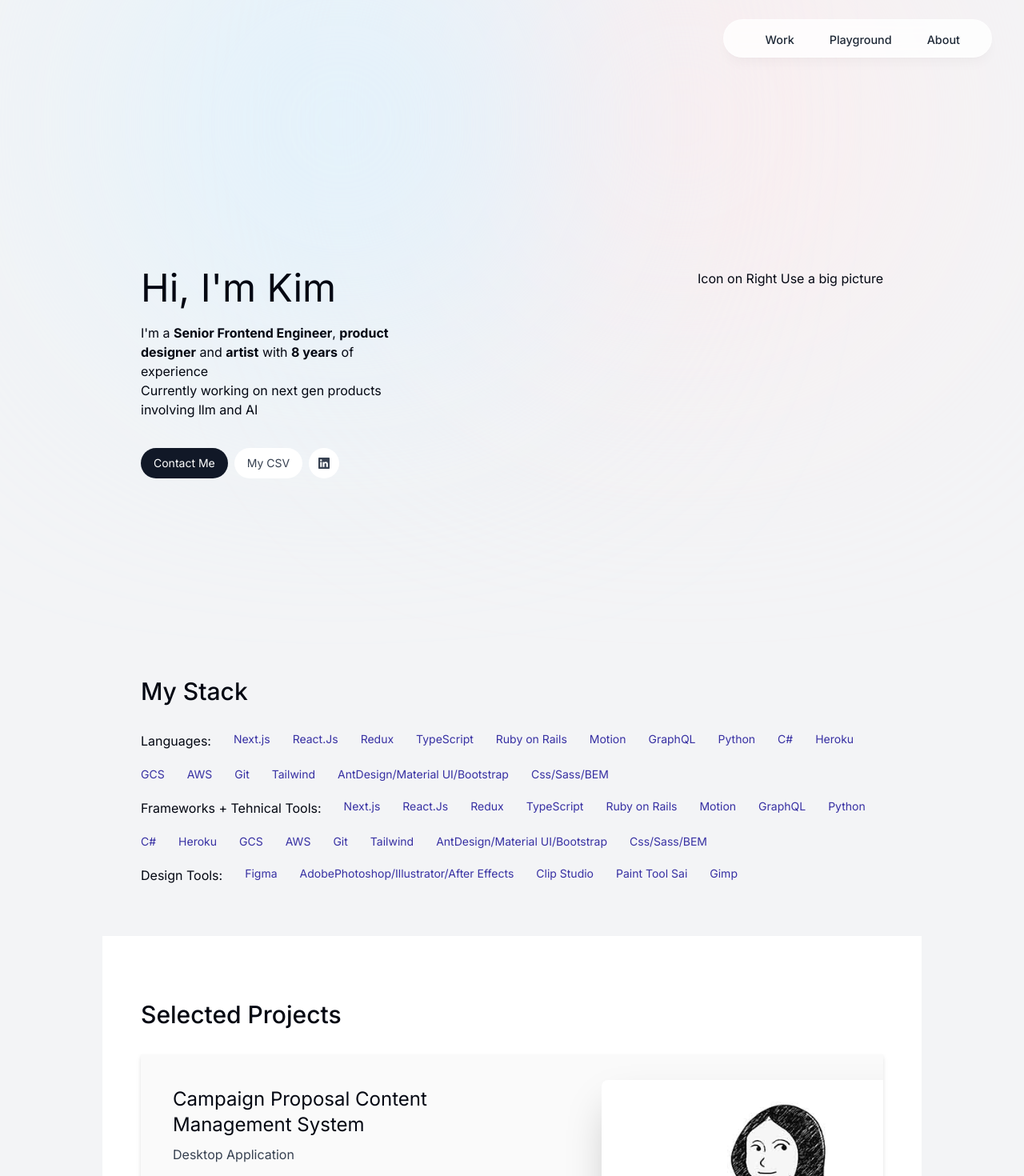
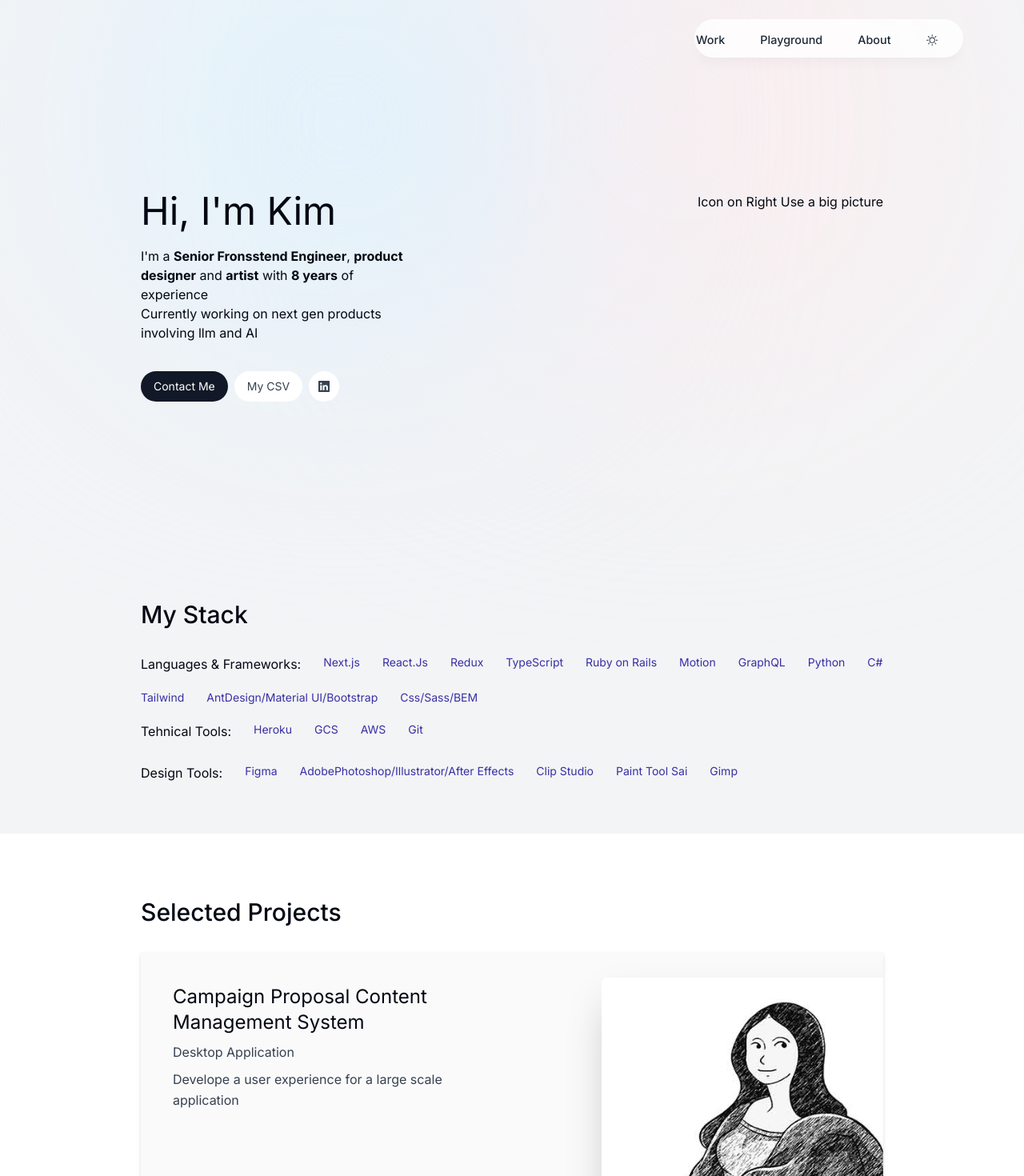
Before and after one commit to KJoWu/portfolio, a Next.js app: page / in a window 1280 px wide. Shown: the top 1470 px of the page at 80% size. Built offline with nearby package versions, Linux system fonts and the light colour scheme.

Commit message:
add fixed theme with context

```diff
--- a/app/_components/header.tsx
+++ b/app/_components/header.tsx
@@ -3,26 +3,31 @@ import React from "react";
 import { motion } from "framer-motion";
 import { links } from "../lib/pageLinks";
 import Link from "next/link";
+// import ThemeSwitch from "./themeSwitch";
+import { useTheme } from "../_context/themeContext";
+import { BsMoon, BsSun } from "react-icons/bs";
+import { useRouter } from 'next/router';
 
-// sm:w-[35rem]
+
 export default function Header() {
+  const { isDarkTheme, toggleTheme } = useTheme();
+
   return (
     <header className="z-[999] relative">
       <motion.div
-        className="fixed top-0 right-0 h-[4.5rem] w-full rounded-none border
+        className="fixed top-0 right-9 h-[4.5rem] w-full rounded-none border
          border-white border-opacity-40 bg-white bg-opacity-80 shadow-lg
           shadow-black/[0.03] backdrop-blur-[0.5rem]
-
           sm:top-6 sm:h-[3rem]  sm:w-[21rem] sm:rounded-full sm:mr-10
            dark:bg-gray-950 dark:border-black/40 dark:bg-opacity-75"
         initial={{ y: -100, x: "50%", opacity: 0 }}
         animate={{ y: 0, x: "0", opacity: 1 }}
       ></motion.div>
 
-      <nav className="flex fixed top-[0.15rem] right-0 h-12 py-2 sm:top-[1.7rem] sm:right-12 sm:h-[initial] sm:py-0 sm:mr-5 ">
+      <nav className="flex fixed top-[0.15rem] h-12 py-2 sm:top-[1.7rem] sm:right-12 sm:h-[initial] sm:py-0 sm:mr-[3rem]">
         <ul
           className="flex w-[22rem] items-center justify-center gap-y-1 text-[0.9rem] font-medium text-gray-800
-        sm:w-[initial] sm:flex-norwa- sm:gap-5"
+        sm:w-[initial] sm:flex-norwa- sm:gap-5 "
         >
           {links.map((link) => (
             <motion.li
@@ -39,6 +44,14 @@ export default function Header() {
               </Link>
             </motion.li>
           ))}
+          <motion.button
+            className="flex w-full justify-center px-3 py-3 items-center hover:text-gray-950 transition"
+            onClick={toggleTheme}
+            initial={{ y: -100, opacity: 0 }}
+            animate={{ y: 0, opacity: 1 }}
+          >
+            {isDarkTheme ? <BsMoon /> : <BsSun />}
+          </motion.button>
         </ul>
       </nav>
     </header>
--- /dev/null
+++ b/app/_components/themeSwitch.tsx
@@ -0,0 +1,16 @@
+"use client";
+import { useTheme } from "../_context/themeContext";
+import React from "react";
+import { BsMoon, BsSun } from "react-icons/bs";
+
+export default function ThemeSwitch() {
+  const { isDarkTheme, toggleTheme } = useTheme();
+  return (
+    <button
+      className="fixed top-5 right-5 w-[4rem] h-[4rem]"
+      onClick={toggleTheme}
+    >
+      {isDarkTheme ? <BsMoon /> : <BsSun />}
+    </button>
+  );
+}
--- /dev/null
+++ b/app/_context/themeContext.tsx
@@ -0,0 +1,42 @@
+"use client";
+import React, { createContext, useContext, useEffect, useState } from "react";
+
+type ThemeContextProviderProps = {
+  children: React.ReactNode;
+};
+
+type ThemeContextType = {
+  isDarkTheme: boolean;
+  toggleTheme: () => void;
+};
+
+const ThemeContext = createContext<ThemeContextType | null>(null);
+
+export default function ThemeContextProvider({
+  children,
+}: ThemeContextProviderProps) {
+  const [isDarkTheme, setTheme] = useState(false);
+
+  const toggleTheme = () => {
+    if (isDarkTheme) {
+      document.documentElement.classList.remove("dark");
+      setTheme(false);
+    } else {
+      document.documentElement.classList.add("dark");
+      setTheme(true);
+    }
+  };
+
+  return (
+    <ThemeContext.Provider value={{ isDarkTheme, toggleTheme }}>
+      {children}
+    </ThemeContext.Provider>
+  );
+}
+export function useTheme() {
+  const context = useContext(ThemeContext);
+  if (context === null) {
+    throw new Error("useTheme must be used within a ThemeContextProvider");
+  }
+  return context;
+}
--- a/app/_home/intro.tsx
+++ b/app/_home/intro.tsx
@@ -22,7 +22,7 @@ export default function Intro() {
           >
             <p className="text-5xl">Hi, I'm Kim</p>
             <p className="text-1xl pt-5 ">
-              I'm a <b>Senior Frontend Engineer</b>, <b>product designer</b> and{" "}
+              I'm a <b>Senior Fronsstend Engineer</b>, <b>product designer</b> and{" "}
               <b>artist</b> with <b>8 years</b> of experience
             </p>
             <p className="">
--- a/app/_home/skills.tsx
+++ b/app/_home/skills.tsx
@@ -2,8 +2,7 @@
 
 import React from "react";
 import SectionContainer from "../_components/sectionContainer";
-import { technicalSkills } from "../lib/projectData";
-import { designSkills } from "../lib/projectData";
+import { designTools, technicalTools, technicalSkills } from "../lib/projectData";
 
 import { motion } from "framer-motion";
 import SectionHeading from "../_components/sectionHeading";
@@ -59,9 +58,9 @@ export default function Skills() {
     <section className="py-[3.5rem]">
       <SectionHeading>My Stack</SectionHeading>
       <SectionContainer>
-        <SkillList skills={technicalSkills} skillType={"Languages"} />
-        <SkillList skills={technicalSkills} skillType={"Frameworks + Tehnical Tools"} />
-        <SkillList skills={designSkills} skillType={"Design Tools"} />
+        <SkillList skills={technicalSkills} skillType={"Languages & Frameworks"} />
+        <SkillList skills={technicalTools} skillType={"Tehnical Tools"} />
+        <SkillList skills={designTools} skillType={"Design Tools"} />
       </SectionContainer>
     </section>
   );
--- a/app/layout.tsx
+++ b/app/layout.tsx
@@ -1,16 +1,12 @@
-import type { Metadata } from "next";
+"use client";
+
+// import type { Metadata } from "next";
 import { Inter } from "next/font/google";
 import Header from "./_components/header";
-
 import "./globals.css";
+import ThemeContextProvider from "./_context/themeContext";
 
 const inter = Inter({ subsets: ["latin"] });
-
-export const metadata: Metadata = {
-  title: "Kimberly Wu's Portfolio",
-  description:
-    "Kimberly is a full stack developer with 8 years of experience, specializing in Front end development and Product design",
-};
 
 export default function RootLayout({
   children,
@@ -19,9 +15,17 @@ export default function RootLayout({
 }>) {
   return (
     <html lang="en">
+      <head>
+        <title>Kimberly Wu's Portfolio</title>
+        <meta
+          name="description"
+          content="Kimberly is a senior software developer with 8 years of experience, specializing in Front end and Product design"
+        />
+      </head>
       <body className={`${inter.className} bg-gray-100 text-gray-950`}>
+        <ThemeContextProvider>
           <div
-          className="bg-[#ffebec]
+            className="bg-[#ffebec] x
             absolute top-[-6rem]
             right-[11rem] h-[31.25rem]
             w-[31.25rem] rounded-full
@@ -37,9 +41,11 @@ export default function RootLayout({
           <Header />
 
           {children}
-
           <div>
-          This site was sketched out in Figma, coded in Visual Studio by yours truly, prettied up with Tailwind and Framer, and deployed on Github</div>
+            This site was sketched out in Figma, coded in Visual Studio by yours
+            truly, prettied up with Tailwind and Framer, and deployed on Github
+          </div>
+        </ThemeContextProvider>
       </body>
     </html>
   );
--- a/app/lib/projectData.tsx
+++ b/app/lib/projectData.tsx
@@ -87,36 +87,19 @@ export const projectsData = [
     "GraphQL",
     "Python",
     "C#",
-    "Heroku",
-    "GCS",
-    "AWS",
-    "Git",
     "Tailwind",
     "AntDesign/Material UI/Bootstrap",
     "Css/Sass/BEM"
   ] as const;
 
-  export const frameworks = [
-    "Next.js",
-    "React.Js",
-    "Redux",
-    "TypeScript",
-    "Ruby on Rails",
-    "Motion",
-    "GraphQL",
-    "Python",
-    "C#",
+  export const technicalTools = [
     "Heroku",
     "GCS",
     "AWS",
     "Git",
-    "Tailwind",
-    "AntDesign/Material UI/Bootstrap",
-    "Css/Sass/BEM"
   ] as const;
 
-
-  export const designSkills = [
+  export const designTools = [
     "Figma",
     "AdobePhotoshop/Illustrator/After Effects",
     "Clip Studio",
--- a/app/page.tsx
+++ b/app/page.tsx
@@ -5,7 +5,7 @@ import Awards from "./_home/awards";
 import ResearchProjects from "./_home/researchProjects";
 export default function Home() {
   return (
-    <main className="flex min-h-screen flex-col items-center justify-between p-24">
+    <main>
       <Intro />
       <Skills />
       <Projects />
--- a/tailwind.config.ts
+++ b/tailwind.config.ts
@@ -16,5 +16,6 @@ const config: Config = {
     },
   },
   plugins: [],
+  darkMode: "class"
 };
 export default config;
```
Lines whose indentation alone changed are shown as unchanged.
